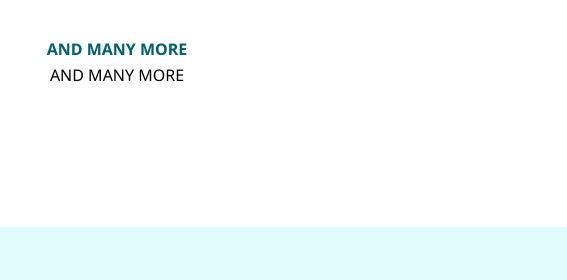
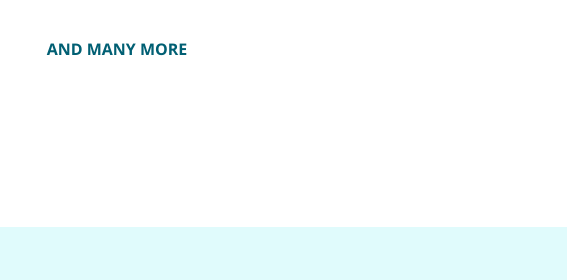
Before and after one commit to disha9848/disha9848.github.io, a plain HTML site: page index.html in a window 1280 px wide. Shown: the part 1996-2276 px from the top of the page, 713-1280 px from the left. Drawn offline with Linux system fonts and the light colour scheme.

Commit message:
Update index.html

```diff
--- a/index.html
+++ b/index.html
@@ -149,7 +149,6 @@
 
     <div class="partner-cell">
       <p>AND MANY MORE </p>
-      <h>AND MANY MORE </h>
     </div>
   </div>
 </section>
```
